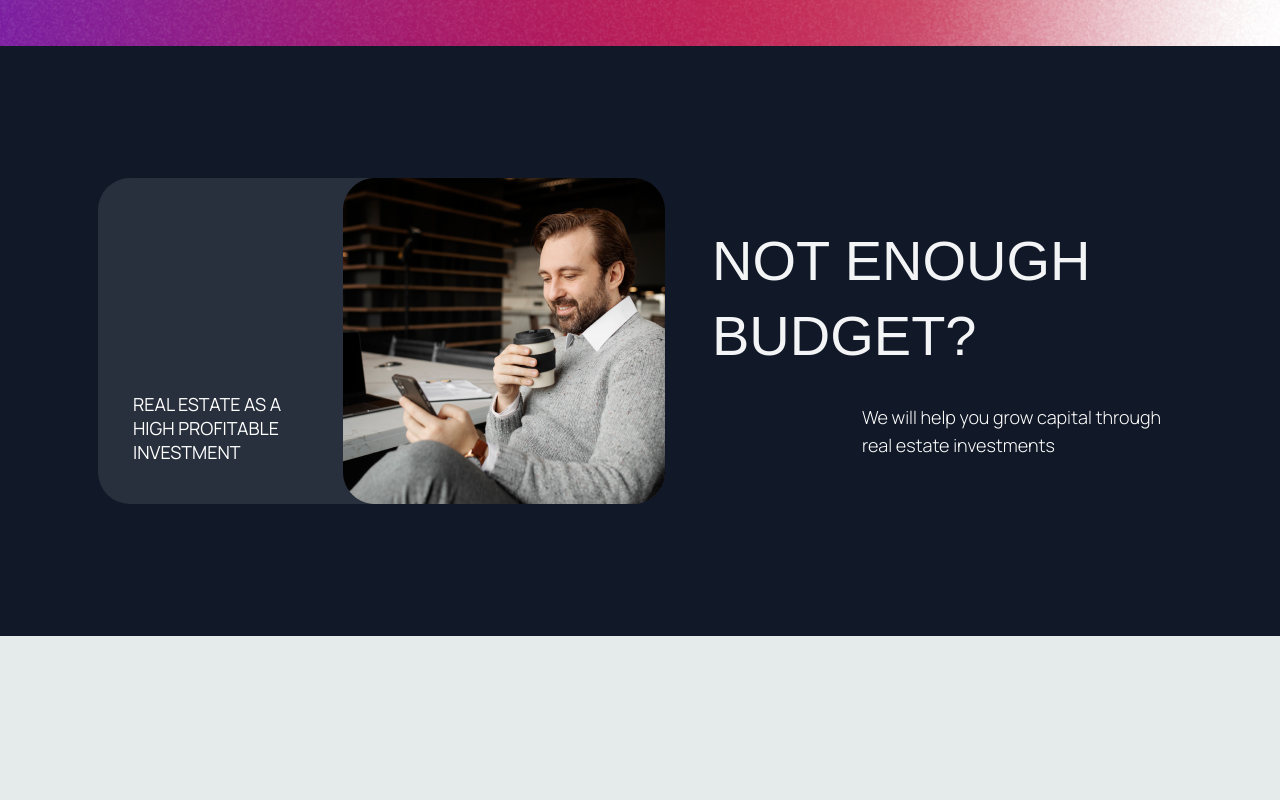
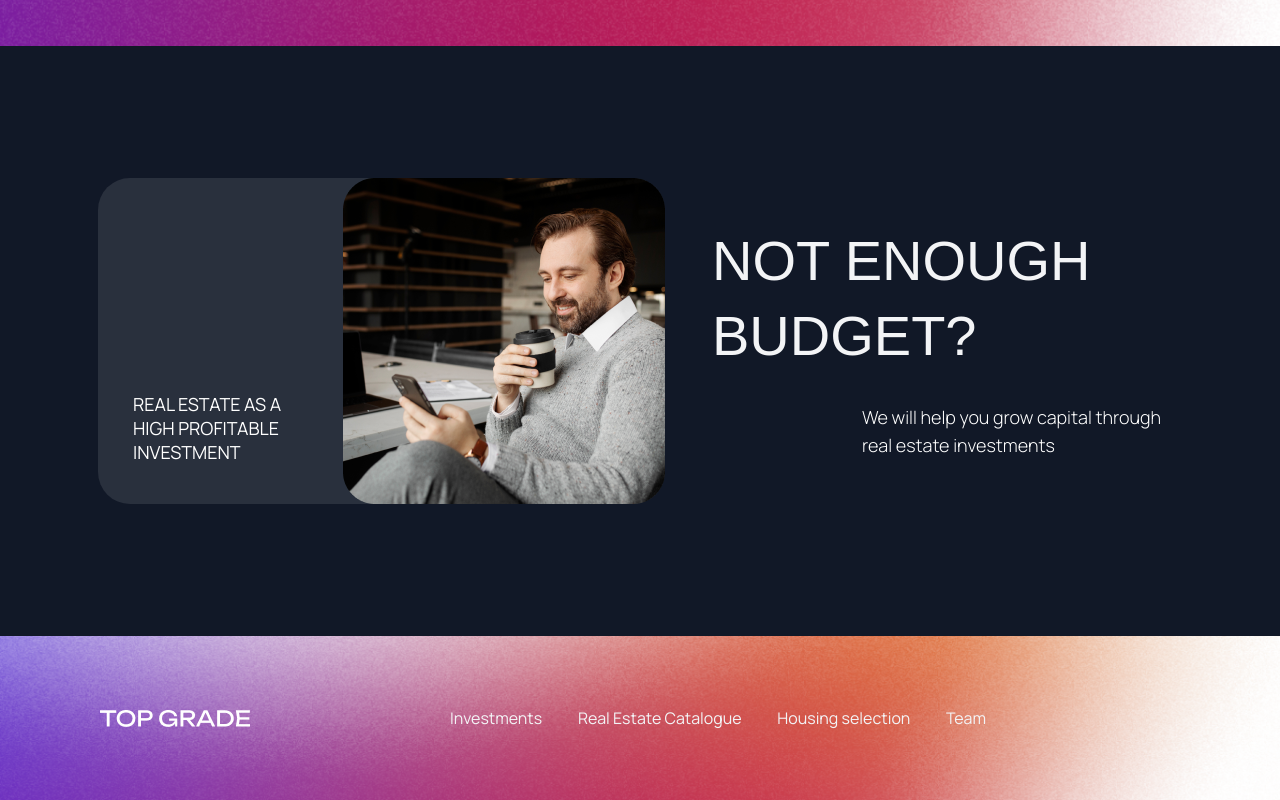
Before and after one commit to olhapanchyshyna/Top-Grade, a Next.js app: page / in a window 1280 px wide. Shown: the part 6018-6818 px from the top of the page. Before the commit the page ends 6654 px from the top, so only its background shows below. Built offline with nearby package versions, Linux system fonts and the light colour scheme; a web font is replaced by a local one.

Commit message:
add footer

```diff
--- a/src/app/page.tsx
+++ b/src/app/page.tsx
@@ -1,5 +1,6 @@
 import Advantages from '@/components/Advantages'
 import FirstScreen from '@/components/FirstScreen'
+import Footer from '@/components/Footer'
 import GrowthPoint from '@/components/GrowthPoint'
 import HelpGrowBudget from '@/components/HelpGrowBudget'
 import Recommendations from '@/components/Recommendations'
@@ -18,6 +19,7 @@ export default function Home() {
 			<Advantages/>
 			<Recommendations/>
 			<HelpGrowBudget/>
+			<Footer/>
     </>
 	)
 }
--- /dev/null
+++ b/src/components/Footer.tsx
@@ -0,0 +1,29 @@
+import Logo from './Logo'
+
+const navItems = [
+	'Investments',
+	'Real Estate Catalogue',
+	'Housing selection',
+	'Team',
+]
+
+export default function Footer() {
+	return (
+		<footer className="flex bg-[url('/footer-bg.png')] bg-no-repeat bg-cover items-center py-[30px] sm:py-[50px] lg:py-[70px] px-[30px] lg:pl-[100px] w-full">
+			<div className='hidden lg:flex'>
+				<Logo />
+			</div>
+			<nav className='max-w-[536px] w-full lg:ml-[200px] m-auto'>
+				<ul className='flex flex-col items-center sm:flex-row justify-between max-w-[536px]'>
+					{navItems.map(item => {
+						return (
+							<li key={item} className='text-gray-100 text-[16px] my-[10px] sm:my-[0px]'>
+								{item}
+							</li>
+						)
+					})}
+				</ul>
+			</nav>
+		</footer>
+	)
+}
```
Also changed, not shown: public/footer-bg.png (added).
